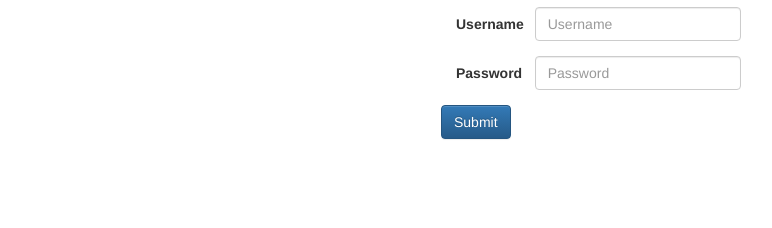
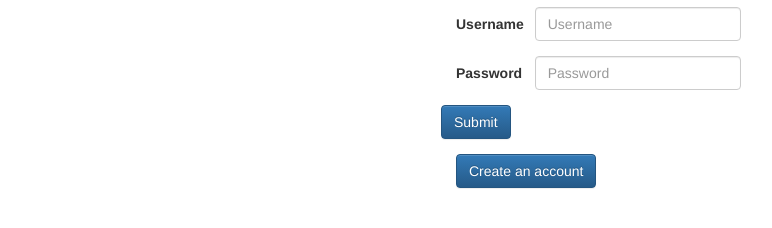
Before and after one commit to featured-repos/deadbeat_jacques, a plain HTML site: page index.html in a window 1280 px wide. Shown: the part 98-326 px from the top of the page, without its empty margins (469-1241 px from the left). Drawn offline with nearby package versions, Linux system fonts and the light colour scheme; no server answers.

Commit message:
Add sign up button....again

```diff
--- a/index.html
+++ b/index.html
@@ -60,6 +60,9 @@
             <input type="submit" class="btn btn-primary" />
           </div>
         </form>
+      </div>
+      <div class="row">
+        <button type="submit" class="btn btn-primary btn-large" id="signup-button" data-toggle="modal" data-target="#signup-modal">Create an account</button>
       </div>
     </div>
   </div>
--- a/main.js
+++ b/main.js
@@ -171,6 +171,7 @@ $(document).ready(function() {
     }
   }
 
+
   // create new account
   $(document).on("submit", "#signup", function(ev) {
     ev.preventDefault()
```
